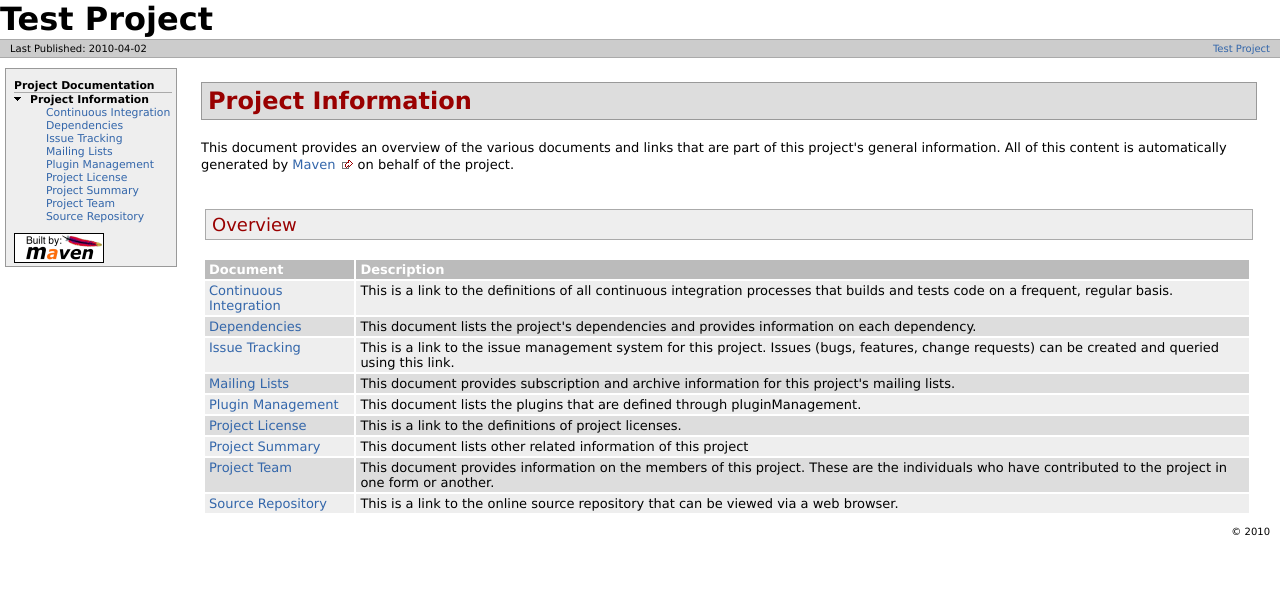
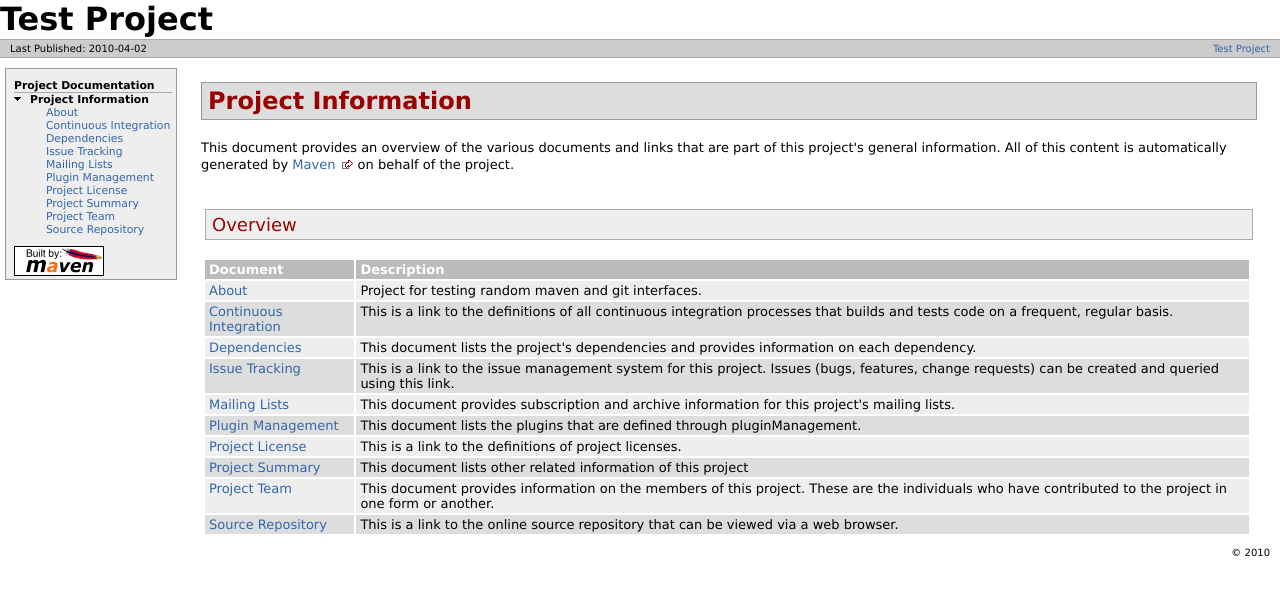
Before and after one commit to khuxtable/test-project, a plain HTML site: page project-info.html in a window 1280 px wide. Drawn offline with Linux system fonts and the light colour scheme.

Commit message:
Wagon: Adding site to repository

```diff
--- a/project-info.html
+++ b/project-info.html
@@ -91,9 +91,15 @@
 
 
 
+
+
             <li class="expanded">
               <strong>Project Information</strong>
                 <ul>
+
+    <li class="none">
+                    <a href="index.html">About</a>
+          </li>
 
     <li class="none">
                     <a href="integration.html">Continuous Integration</a>
@@ -154,31 +160,34 @@
 <table class="bodyTable"><tr class="a"><th>Document</th>
 <th>Description</th>
 </tr>
-<tr class="b"><td><a href="integration.html">Continuous Integration</a></td>
+<tr class="b"><td><a href="index.html">About</a></td>
+<td>Project for testing random maven and git interfaces.</td>
+</tr>
+<tr class="a"><td><a href="integration.html">Continuous Integration</a></td>
 <td>This is a link to the definitions of all continuous integration processes that builds and tests code on a frequent, regular basis.</td>
 </tr>
-<tr class="a"><td><a href="dependencies.html">Dependencies</a></td>
+<tr class="b"><td><a href="dependencies.html">Dependencies</a></td>
 <td>This document lists the project's dependencies and provides information on each dependency.</td>
 </tr>
-<tr class="b"><td><a href="issue-tracking.html">Issue Tracking</a></td>
+<tr class="a"><td><a href="issue-tracking.html">Issue Tracking</a></td>
 <td>This is a link to the issue management system for this project. Issues (bugs, features, change requests) can be created and queried using this link.</td>
 </tr>
-<tr class="a"><td><a href="mail-lists.html">Mailing Lists</a></td>
+<tr class="b"><td><a href="mail-lists.html">Mailing Lists</a></td>
 <td>This document provides subscription and archive information for this project's mailing lists.</td>
 </tr>
-<tr class="b"><td><a href="plugin-management.html">Plugin Management</a></td>
+<tr class="a"><td><a href="plugin-management.html">Plugin Management</a></td>
 <td>This document lists the plugins that are defined through pluginManagement.</td>
 </tr>
-<tr class="a"><td><a href="license.html">Project License</a></td>
+<tr class="b"><td><a href="license.html">Project License</a></td>
 <td>This is a link to the definitions of project licenses.</td>
 </tr>
-<tr class="b"><td><a href="project-summary.html">Project Summary</a></td>
+<tr class="a"><td><a href="project-summary.html">Project Summary</a></td>
 <td>This document lists other related information of this project</td>
 </tr>
-<tr class="a"><td><a href="team-list.html">Project Team</a></td>
+<tr class="b"><td><a href="team-list.html">Project Team</a></td>
 <td>This document provides information on the members of this project. These are the individuals who have contributed to the project in one form or another.</td>
 </tr>
-<tr class="b"><td><a href="source-repository.html">Source Repository</a></td>
+<tr class="a"><td><a href="source-repository.html">Source Repository</a></td>
 <td>This is a link to the online source repository that can be viewed via a web browser.</td>
 </tr>
 </table>
```
Also changed, not shown: dependencies.html (+6 -0 lines), index.html (+49 -5 lines), integration.html (+6 -0 lines), issue-tracking.html (+6 -0 lines), license.html (+6 -0 lines), mail-lists.html (+6 -0 lines), plugin-management.html (+6 -0 lines), project-summary.html (+6 -0 lines), source-repository.html (+6 -0 lines), team-list.html (+6 -0 lines).
